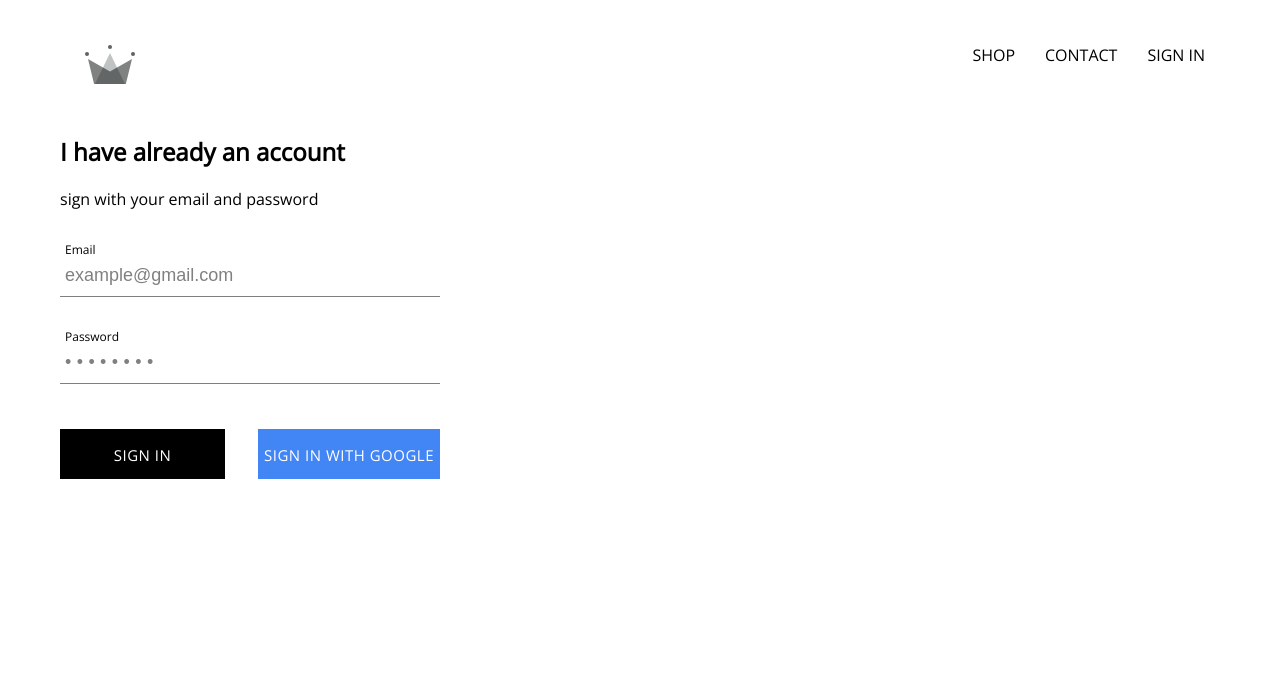
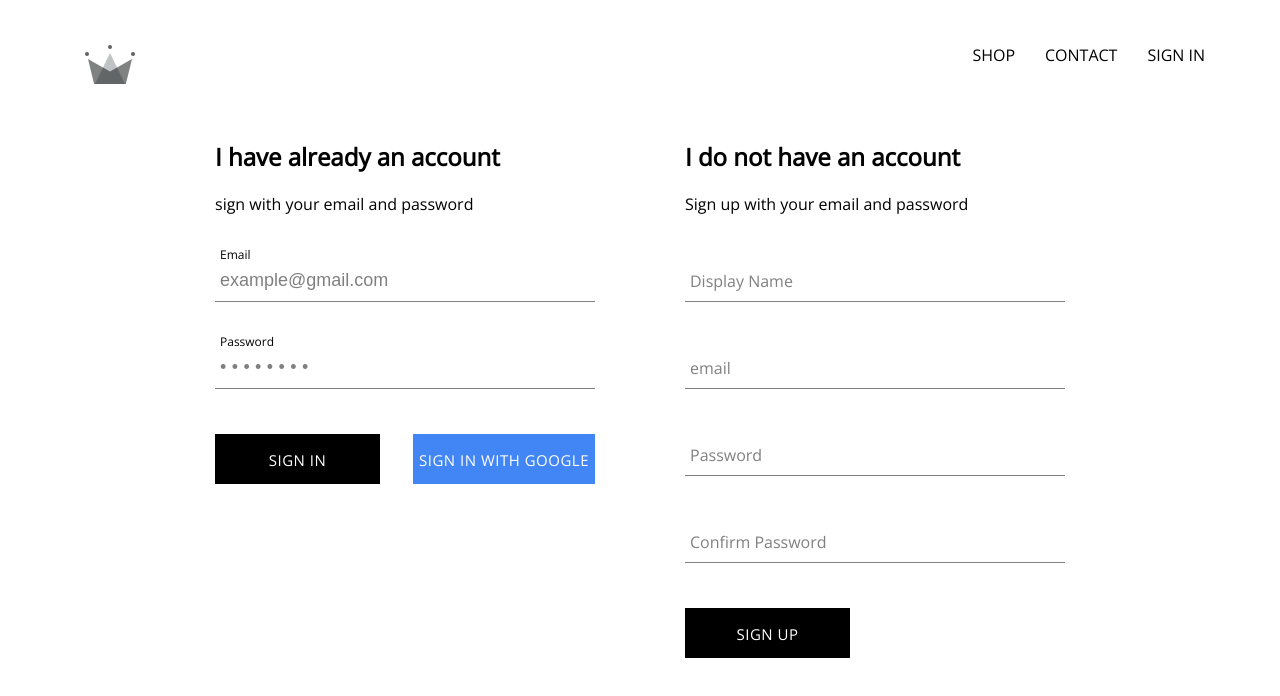
Before and after one commit to zbluee/crown-commerce, a React (Create React App) app: page /signin in a window 1280 px wide. Shown: the top 696 px of the page. Built offline with nearby package versions, Linux system fonts and the light colour scheme; no server answers.

Commit message:
add sign up componnent, Authenticate users with their email and password using firebase auth and store users in firestore

```diff
--- a/src/App.js
+++ b/src/App.js
@@ -27,7 +27,7 @@
               id: snapShot.id,
               ...snapShot.data(),
             },
-          });
+          }, () => console.log(this.state));
         });
       } else {
         this.setState({ currentUser: userAuth });
--- /dev/null
+++ b/src/components/sign-up/sign-up.component.jsx
@@ -0,0 +1,94 @@
+import React from "react";
+import "./sign-up.style.scss";
+import CustomButton from "../custom-button/custom-button.component";
+import FormInput from "../form-input/form-input.component";
+import { auth, createUserProfileDocument } from "../../firebase/firebase.utils";
+
+class SignUp extends React.Component {
+  constructor(props) {
+    super(props);
+    this.state = {
+      displayName: "",
+      email: "",
+      password: "",
+      confirmPassword: "",
+    };
+  }
+
+  handleChange = (event) => {
+    const { name, value } = event.target;
+    this.setState({ [name]: value }, () => console.log(this.state));
+  };
+
+  handleSubmit = async (event) => {
+    event.preventDefault();
+    const { displayName, email, password, confirmPassword } = this.state;
+
+    if (password !== confirmPassword) {
+      alert("password did not match");
+      return;
+    }
+    try {
+      const { user } = await auth.createUserWithEmailAndPassword(
+        email,
+        password
+      );
+      await createUserProfileDocument(user, { displayName });
+      this.setState({
+        displayName: "",
+        email: "",
+        password: "",
+        confirmPassword: "",
+      });
+    } catch (error) {
+      console.log(error);
+    }
+  };
+
+  render() {
+    const { displayName, email, password, confirmPassword } = this.state;
+    return (
+      <div className="sign-up">
+        <h2 className="title">I do not have an account</h2>
+        <span>Sign up with your email and password</span>
+        <form onSubmit={this.handleSubmit}>
+          <FormInput
+            name="displayName"
+            type="text"
+            label="Display Name"
+            value={displayName}
+            handleChange={this.handleChange}
+            required
+          />
+          <FormInput
+            name="email"
+            type="email"
+            label="email"
+            value={email}
+            handleChange={this.handleChange}
+            required
+          />
+          <FormInput
+            name="password"
+            type="password"
+            label="Password"
+            value={password}
+            handleChange={this.handleChange}
+            required
+          />
+          <FormInput
+            name="confirmPassword"
+            type="password"
+            label="Confirm Password"
+            value={confirmPassword}
+            handleChange={this.handleChange}
+            required
+          />
+          <CustomButton type="submit">SIGN UP</CustomButton>
+        </form>
+      </div>
+    );
+  }
+}
+
+export default SignUp;
--- /dev/null
+++ b/src/components/sign-up/sign-up.style.scss
@@ -0,0 +1,10 @@
+.sign-up{
+    width: 380px;
+    display: flex;
+    flex-direction: column;
+    &.tite{
+        margin : 10px 0
+    }
+
+
+}
--- a/src/pages/sign-in-and-sign-up-page/sign-in-and-sign-up-page.component.jsx
+++ b/src/pages/sign-in-and-sign-up-page/sign-in-and-sign-up-page.component.jsx
@@ -1,10 +1,12 @@
 import React from "react";
 import SignIn from "../../components/sign-in/sign-in.component";
+import SignUp from "../../components/sign-up/sign-up.component";
 import "./sign-in-and-sign-up-page.style.scss"
 
 const SingInAndSignUpPage = () => (
     <div className="sign-in-and-sign-up-page">
         <SignIn />
+        <SignUp />
     </div>
 )
 
--- a/src/pages/sign-in-and-sign-up-page/sign-in-and-sign-up-page.style.scss
+++ b/src/pages/sign-in-and-sign-up-page/sign-in-and-sign-up-page.style.scss
@@ -0,0 +1,6 @@
+.sign-in-and-sign-up-page{
+    width: 850px;
+    display: flex;
+    justify-content: space-between;
+    margin: 30px auto;
+}
```
